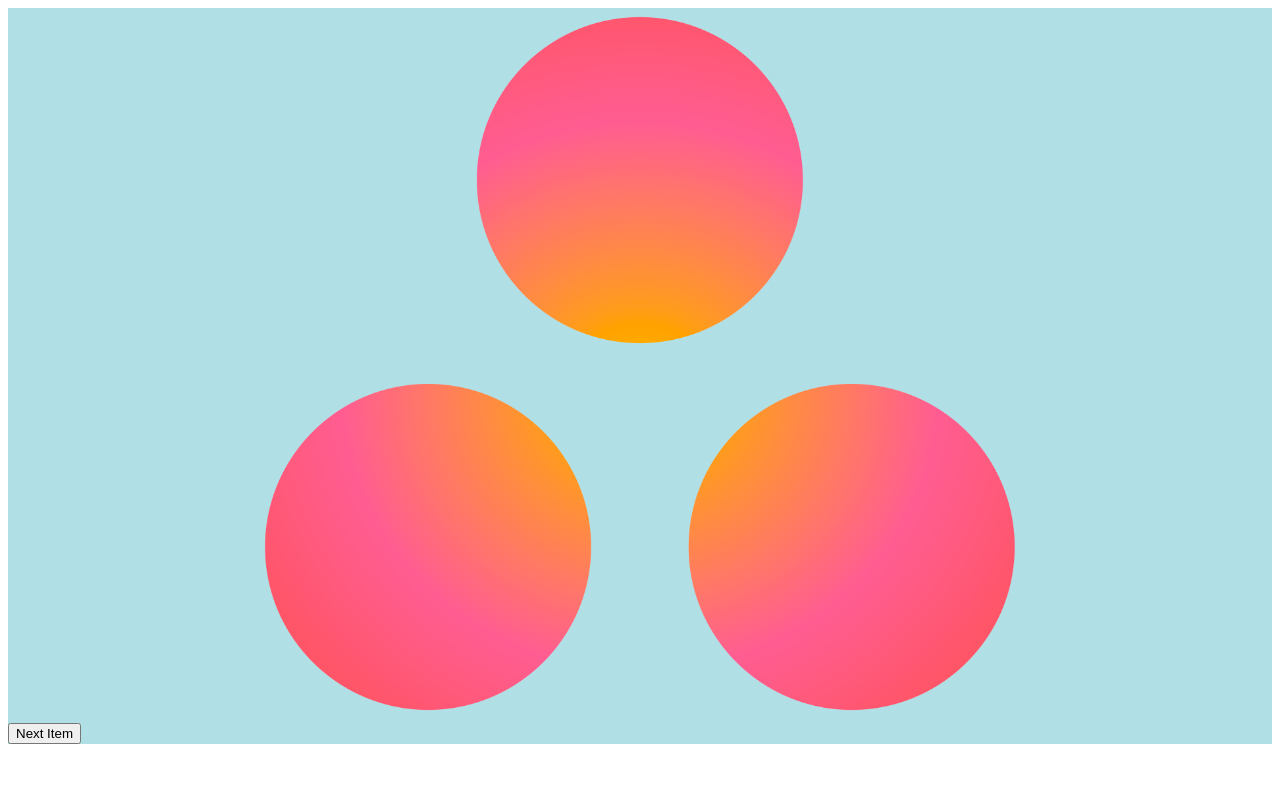
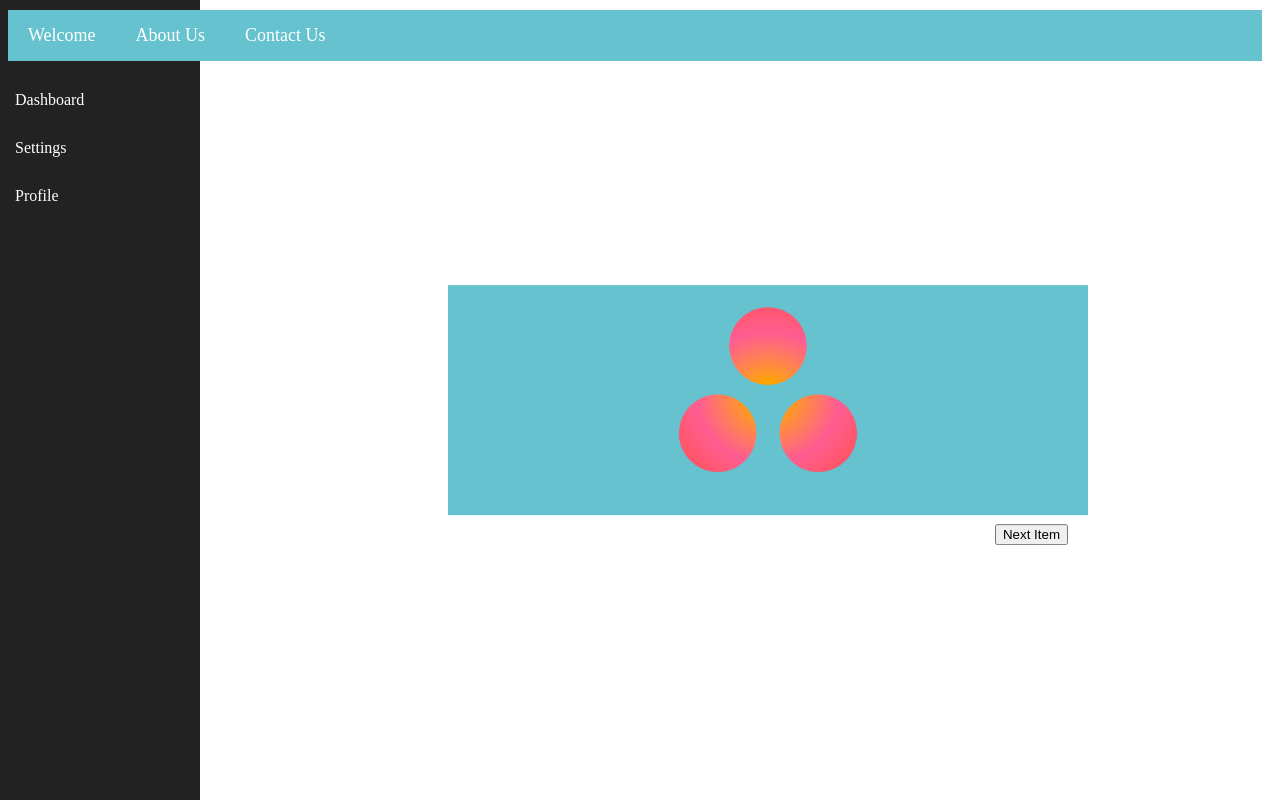
Before and after one commit to reina225/reina225.github.io, a plain HTML site: page index.html in a window 1280 px wide. Drawn offline with Linux system fonts and the light colour scheme.

Commit message:
February 16, 2025

```diff
--- a/index.html
+++ b/index.html
@@ -9,24 +9,50 @@
 </head>
 
 <body>
+    <nav class="topnav">
+        <ul>
+            <li><a href="#">Welcome</a></li>
+            <li><a href="#">About Us</a></li>
+            <li><a href="#">Contact Us</a></li>
+        </ul>
+    </nav>
+
+    <aside class="sidebar">
+        <ul>
+            <li><a href="#">Dashboard</a></li>
+            <li><a href="#">Settings</a></li>
+            <li><a href="#">Profile</a></li>
+        </ul>
+    </aside>
+
+
 
     <div id="item1" class="item active">
         <img src="../assets/asana.png">
-        <button onclick="showItem('item2')"> Next Item </button>
+        <div class="next">
+            <button onclick="showItem('item2')"> Next Item </button>
+        </div>
     </div>
 
     <div id="item2" class="item">
         <img src="../assets/gitlab.png">
-        <button onclick="showItem('item3')"> Next Item </button>
+        <div class="next">
+            <button onclick="showItem('item3')"> Next Item </button>
+        </div>
     </div>
 
     <div id="item3" class="item">
         <img src="../assets/openproject.png">
-        <button onclick="showItem('item4')"> Next Item </button>
+        <div class="next">
+            <button onclick="showItem('item4')"> Next Item </button>
+        </div>
     </div>
 
     <div id="item4" class="item">
         <img src="../assets/react.png">
+        <div class="next">
+
+        </div>
     </div>
 
 
--- a/style.css
+++ b/style.css
@@ -1,16 +1,86 @@
+.topnav {
+    width: 98%;
+    background-color: rgb(101, 194, 206);
+    padding: 15px 0;
+    position: fixed;
+    top: 10px;
+    z-index: 1000; /* Ensure it's above other content */
+}
+
+.topnav ul {
+    list-style-type: none;
+    margin: 0;
+    padding: 0;
+    display: flex;
+    justify-content: left;
+}
+
+.topnav ul li {
+    margin: 0 20px;
+    font-size: 18px;
+}
+
+.topnav ul li a {
+    color: white;
+    text-decoration: none;
+    display: block;
+}
+
+.sidebar {
+    width: 200px;
+    height: 100vh; /* Full height */
+    background-color: #222;
+    position: fixed;
+    left: 0;
+    top: 0;
+    padding-top: 60px; /* Space for navbar */
+}
+
+.sidebar ul {
+    list-style-type: none;
+    padding: 0;
+}
+
+.sidebar ul li {
+    padding: 15px;
+}
+
+.sidebar ul li a {
+    color: white;
+    text-decoration: none;
+    display: block;
+}
+
+.sidebar li:hover {
+    background-color: rgb(133, 133, 75);
+    font-size: 18px;
+}
 
 .item {
-    display: none; /* Hide all pages initially */
-}
-.active {
-    display: block; /* Show only the active page */
+    display: none;
+    text-align: center;
+    background-color: rgb(101, 194, 206);
+    max-width: 600px;
+    padding: 20px;
+    position: absolute; /* Allows us to position it freely */
+    top: 50%; /* Move it to the middle */
+    right: 15%; /* Move it towards the right */
+    transform: translateY(-50%); /* Ensures perfect vertical centering */
 }
 
-div{
-    background-color: powderblue;
+.active {
+    display: block;
 }
 
-img{
-    max-width: 100%;
+.next{
+    text-align: right;
+    position: relative; /* Ensures it stays positioned relative to normal flow */
+    top: 50px; /* Pushes it slightly down */
+}
+
+img {
+    max-width: 50%; /* Adjust as needed */
     height: auto;
+    display: block;
+    margin: 0 auto; /* Centering */
 }
```
